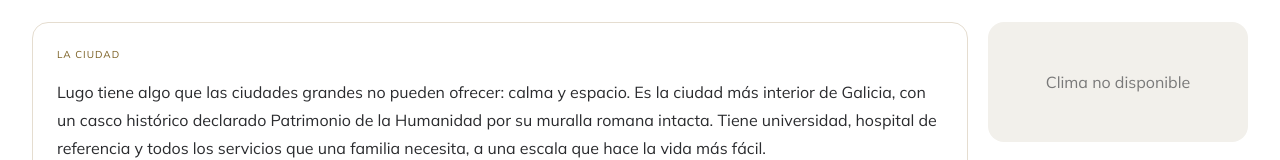
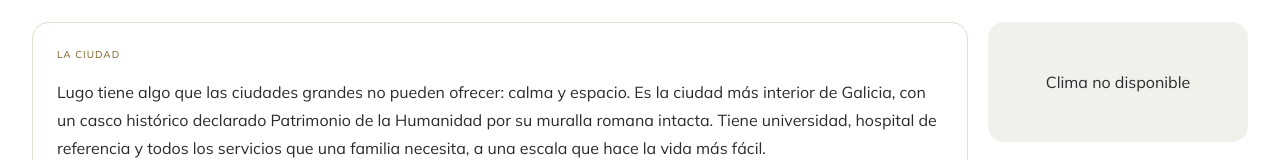
Before and after one commit to MSSimonet/Tu_Lugar_en_Galicia, a Next.js app: page /ciudades/lugo in a window 1280 px wide. Shown: the part 618-778 px from the top of the page. Built offline with nearby package versions, Linux system fonts and the light colour scheme; no server answers.

Commit message:
fix(a11y): color-contrast clima-no-disponible fallback

```diff
--- a/components/ciudad/ClimaActual.tsx
+++ b/components/ciudad/ClimaActual.tsx
@@ -72,7 +72,7 @@ export function ClimaActual({ slug }: { slug: string }) {
         className="rounded-2xl bg-[var(--color-niebla)] p-5 flex items-center justify-center min-h-[120px]"
         role="status"
       >
-        <p className="font-[family-name:var(--font-mulish)] text-[var(--text-xs)] text-[var(--color-pizarra)] opacity-60">
+        <p className="font-[family-name:var(--font-mulish)] text-[var(--text-xs)] text-[var(--color-pizarra)]">
           Clima no disponible
         </p>
       </div>
```
